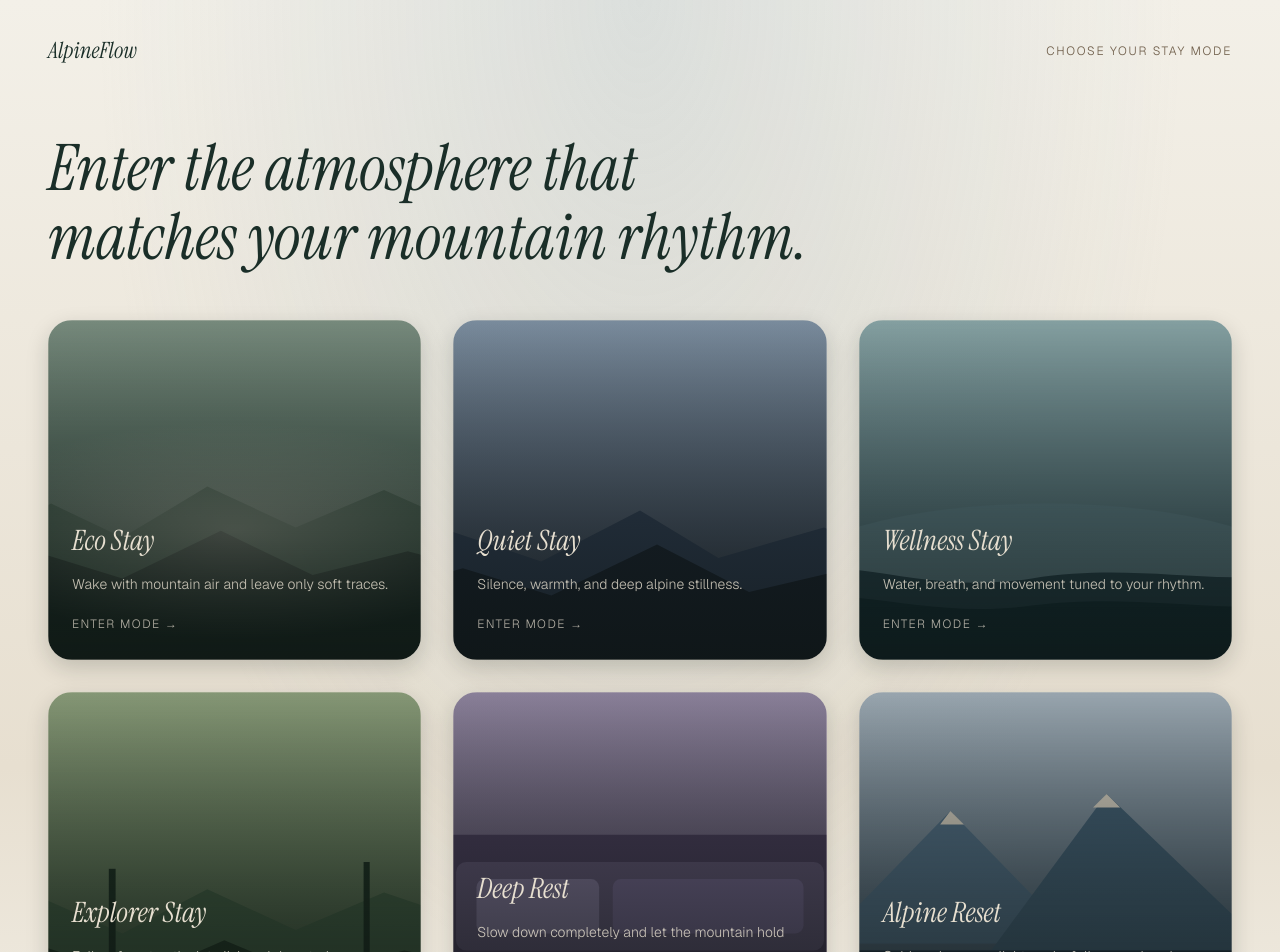
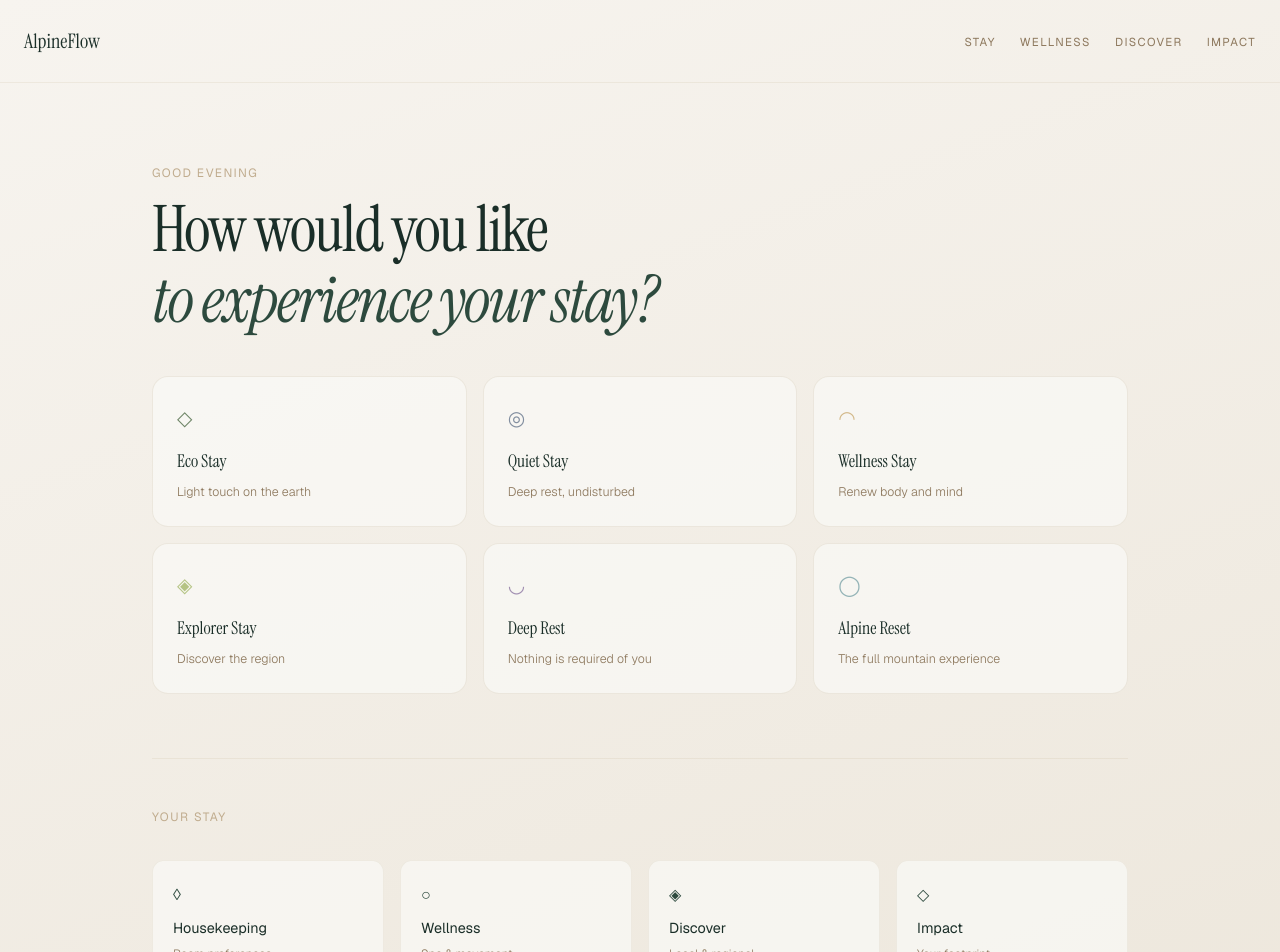
Before and after one commit to aliciafrommann-creator/SystemsBuilder, a Next.js app: page /guest in a window 1280 px wide. Shown: the top 952 px of the page. Built offline with nearby package versions, Linux system fonts and the light colour scheme.

Commit message:
fix: restore guest page with photo backgrounds

```diff
--- a/app/guest/page.tsx
+++ b/app/guest/page.tsx
@@ -1,178 +1,78 @@
 'use client'
 
-import { useMemo, useState } from 'react'
+import { useState, useEffect } from 'react'
 import Link from 'next/link'
-import { useRouter } from 'next/navigation'
 
-type StayMode = {
-  id: 'eco' | 'quiet' | 'wellness' | 'explorer' | 'deep-rest' | 'alpine-reset'
-  name: string
-  line: string
-  route: string
-  image: string
-}
-
-const STAY_MODES: StayMode[] = [
-  {
-    id: 'eco',
-    name: 'Eco Stay',
-    line: 'Wake with mountain air and leave only soft traces.',
-    route: '/guest/sustainability',
-    image:
-      "linear-gradient(180deg, rgba(10,16,14,0.18) 0%, rgba(10,16,14,0.72) 100%), url('/images/modes/eco-stay.svg')",
-  },
-  {
-    id: 'quiet',
-    name: 'Quiet Stay',
-    line: 'Silence, warmth, and deep alpine stillness.',
-    route: '/guest/housekeeping',
-    image:
-      "linear-gradient(180deg, rgba(10,16,14,0.16) 0%, rgba(10,16,14,0.72) 100%), url('/images/modes/quiet-stay.svg')",
-  },
-  {
-    id: 'wellness',
-    name: 'Wellness Stay',
-    line: 'Water, breath, and movement tuned to your rhythm.',
-    route: '/guest/wellness',
-    image:
-      "linear-gradient(180deg, rgba(10,16,14,0.18) 0%, rgba(10,16,14,0.72) 100%), url('/images/modes/wellness-stay.svg')",
-  },
-  {
-    id: 'explorer',
-    name: 'Explorer Stay',
-    line: 'Follow forest paths into living alpine stories.',
-    route: '/guest/discovery',
-    image:
-      "linear-gradient(180deg, rgba(10,16,14,0.16) 0%, rgba(10,16,14,0.72) 100%), url('/images/modes/explorer-stay.svg')",
-  },
-  {
-    id: 'deep-rest',
-    name: 'Deep Rest',
-    line: 'Slow down completely and let the mountain hold you.',
-    route: '/guest/housekeeping',
-    image:
-      "linear-gradient(180deg, rgba(10,16,14,0.16) 0%, rgba(10,16,14,0.74) 100%), url('/images/modes/deep-rest.svg')",
-  },
-  {
-    id: 'alpine-reset',
-    name: 'Alpine Reset',
-    line: 'Cold peaks, warm light, and a full renewal cycle.',
-    route: '/guest/discovery',
-    image:
-      "linear-gradient(180deg, rgba(10,16,14,0.16) 0%, rgba(10,16,14,0.7) 100%), url('/images/modes/alpine-reset.svg')",
-  },
+const STAY_MODES = [
+  { id: 'eco',         name: 'Eco Stay',      subtitle: 'Light touch on the earth',      color: '#2D4A3E', accent: 'rgba(74,103,65,0.8)',   bg: 'linear-gradient(135deg, #1A2E28 0%, #2D4A3E 100%)', icon: '◇', description: 'Minimal footprint, maximum connection to nature.' },
+  { id: 'quiet',       name: 'Quiet Stay',    subtitle: 'Deep rest, undisturbed',        color: '#2A3040', accent: 'rgba(100,116,139,0.8)', bg: 'linear-gradient(135deg, #1E2638 0%, #2A3040 100%)', icon: '◎', description: 'Privacy, silence, and complete restoration.' },
+  { id: 'wellness',    name: 'Wellness Stay', subtitle: 'Renew body and mind',           color: '#3D2E28', accent: 'rgba(201,169,110,0.8)', bg: 'linear-gradient(135deg, #2C1E18 0%, #3D2E28 100%)', icon: '◠', description: 'Spa access, movement, and nourishment aligned.' },
+  { id: 'explorer',    name: 'Explorer Stay', subtitle: 'Discover the region',           color: '#2D3A28', accent: 'rgba(164,183,104,0.8)', bg: 'linear-gradient(135deg, #1E2C18 0%, #2D3A28 100%)', icon: '◈', description: 'Guided by local wisdom, off the beaten path.' },
+  { id: 'deep-rest',   name: 'Deep Rest',     subtitle: 'Nothing is required of you',   color: '#302838', accent: 'rgba(139,116,160,0.8)', bg: 'linear-gradient(135deg, #221830 0%, #302838 100%)', icon: '◡', description: 'Maximum comfort, zero decisions, pure presence.' },
+  { id: 'alpine-reset',name: 'Alpine Reset',  subtitle: 'The full mountain experience', color: '#283040', accent: 'rgba(123,163,168,0.8)', bg: 'linear-gradient(135deg, #18222E 0%, #283040 100%)', icon: '◯', description: 'Cold air, warm fires, and the rhythm of the mountain.' },
 ]
 
 export default function GuestHub() {
-  const router = useRouter()
-  const [activeMode, setActiveMode] = useState<StayMode['id'] | null>(null)
-  const [transitioning, setTransitioning] = useState(false)
-
-  const selected = useMemo(
-    () => STAY_MODES.find((mode) => mode.id === activeMode) ?? null,
-    [activeMode]
-  )
-
-  const enterMode = (mode: StayMode) => {
-    sessionStorage.setItem('alpineflow_mode', mode.id)
-    sessionStorage.setItem('alpineflow_mode_name', mode.name)
-    setTransitioning(true)
-    window.setTimeout(() => {
-      router.push(mode.route)
-    }, 420)
-  }
+  const [activeMode, setActiveMode] = useState<string | null>(null)
+  const [loaded, setLoaded] = useState(false)
+  useEffect(() => { const t = setTimeout(() => setLoaded(true), 80); return () => clearTimeout(t) }, [])
+  const selected = STAY_MODES.find(m => m.id === activeMode)
 
   return (
-    <main className="relative min-h-screen overflow-hidden bg-[var(--color-fog)]">
-      <div className="absolute inset-0 bg-[radial-gradient(ellipse_at_top,rgba(151,174,187,0.26),transparent_60%),linear-gradient(180deg,var(--color-fog)_0%,var(--color-linen)_65%,var(--color-fog)_100%)]" />
-
-      <header className="relative z-10 flex items-center justify-between px-8 py-8 md:px-12">
-        <Link
-          href="/"
-          className="text-[var(--color-deep)] no-underline"
-          style={{ fontFamily: 'var(--font-serif)', fontStyle: 'italic', fontSize: '1.4rem' }}
-        >
-          AlpineFlow
-        </Link>
-        <p className="text-[var(--color-earth)] text-xs tracking-[0.14em] uppercase">Choose your stay mode</p>
+    <main style={{ minHeight: '100vh', background: selected ? selected.bg : 'linear-gradient(160deg, #F7F4EF 0%, #EDE7DC 100%)', transition: 'background 1.2s cubic-bezier(0.16,1,0.3,1)' }}>
+      <header style={{ display:'flex', alignItems:'center', justifyContent:'space-between', padding:'1.5rem', borderBottom: selected ? '1px solid rgba(255,255,255,0.06)' : '1px solid rgba(200,184,154,0.2)' }}>
+        <Link href="/"><span style={{ fontFamily:'var(--font-serif)', fontWeight:300, fontSize:'1.25rem', color: selected ? 'rgba(250,250,247,0.8)' : 'var(--color-deep)', cursor:'pointer', transition:'color 1s ease' }}>AlpineFlow</span></Link>
+        <nav style={{ display:'flex', gap:'1.5rem' }}>
+          {[{l:'Stay',h:'/guest'},{l:'Wellness',h:'/guest/wellness'},{l:'Discover',h:'/guest/discovery'},{l:'Impact',h:'/guest/sustainability'}].map(n=>(
+            <Link key={n.l} href={n.h}><span className="text-label" style={{ color: selected ? 'rgba(237,231,220,0.55)' : 'var(--color-bark)', transition:'color 1s ease', fontSize:'0.72rem', cursor:'pointer' }}>{n.l}</span></Link>
+          ))}
+        </nav>
       </header>
 
-      <section className="relative z-10 px-8 pb-16 pt-8 md:px-12">
-        <h1
-          className="max-w-3xl text-[var(--color-deep)]"
-          style={{
-            fontFamily: 'var(--font-serif)',
-            fontStyle: 'italic',
-            fontSize: 'clamp(2.4rem, 5vw, 4.2rem)',
-            lineHeight: 1.08,
-            marginBottom: '48px',
-          }}
-        >
-          Enter the atmosphere that matches your mountain rhythm.
+      <div className="max-w-5xl mx-auto px-6 py-20" style={{ opacity: loaded?1:0, transform: loaded?'none':'translateY(16px)', transition:'all 1s cubic-bezier(0.16,1,0.3,1)' }}>
+        <p className="text-label mb-3" style={{ color: selected ? 'rgba(201,169,110,0.7)' : 'var(--color-stone)', transition:'color 1s ease' }}>Good evening</p>
+        <h1 style={{ fontFamily:'var(--font-serif)', fontWeight:300, fontSize:'clamp(2.5rem,5vw,4rem)', letterSpacing:'-0.025em', lineHeight:1.1, color: selected?'#FAFAF7':'var(--color-deep)', transition:'color 1s ease', marginBottom:'2.5rem' }}>
+          How would you like
+          <br /><em style={{ fontStyle:'italic', color: selected?'rgba(201,169,110,0.9)':'var(--color-forest)' }}>to experience your stay?</em>
         </h1>
 
-        <div className="grid grid-cols-1 gap-6 md:gap-8 md:grid-cols-2 xl:grid-cols-3">
-          {STAY_MODES.map((mode) => {
-            const isActive = activeMode === mode.id
-            return (
-              <button
-                key={mode.id}
-                type="button"
-                onMouseEnter={() => setActiveMode(mode.id)}
-                onFocus={() => setActiveMode(mode.id)}
-                onClick={() => enterMode(mode)}
-                className="group relative min-h-[340px] overflow-hidden rounded-3xl text-left"
-                style={{
-                  backgroundImage: mode.image,
-                  backgroundSize: 'cover',
-                  backgroundPosition: 'center',
-                  transform: isActive ? 'translateY(-4px)' : 'translateY(0)',
-                  transition: 'transform var(--duration-cinematic) var(--ease-cinematic), box-shadow var(--duration-cinematic) var(--ease-cinematic)',
-                  boxShadow: isActive ? '0 20px 46px rgba(15,28,24,0.28)' : '0 8px 22px rgba(15,28,24,0.18)',
-                }}
-              >
-                <div className="absolute inset-0 border border-[rgba(231,223,208,0.28)]" />
-                <div className="absolute inset-x-0 bottom-0 p-6">
-                  <p className="mb-2 text-[var(--color-linen)]" style={{ fontFamily: 'var(--font-serif)', fontSize: '1.75rem', fontStyle: 'italic' }}>
-                    {mode.name}
-                  </p>
-                  <p className="text-[rgba(231,223,208,0.82)] text-sm leading-6">{mode.line}</p>
-                  <span
-                    className="mt-5 inline-block text-xs uppercase tracking-[0.12em] text-[rgba(231,223,208,0.74)]"
-                    style={{ transition: 'opacity var(--duration-cinematic) var(--ease-cinematic)' }}
-                  >
-                    Enter mode →
-                  </span>
-                </div>
-              </button>
-            )
-          })}
+        <div className="grid grid-cols-2 md:grid-cols-3 gap-4 mb-16">
+          {STAY_MODES.map(mode => (
+            <button key={mode.id} onClick={() => setActiveMode(activeMode===mode.id?null:mode.id)}
+              className="relative text-left overflow-hidden rounded-2xl p-6"
+              style={{ background: activeMode===mode.id ? 'rgba(255,255,255,0.12)' : selected ? 'rgba(255,255,255,0.05)' : 'rgba(250,250,247,0.7)', border: activeMode===mode.id ? `1px solid ${mode.accent}` : selected ? '1px solid rgba(255,255,255,0.08)' : '1px solid rgba(200,184,154,0.25)', transition:'all 500ms cubic-bezier(0.16,1,0.3,1)', cursor:'pointer', boxShadow: activeMode===mode.id ? '0 8px 40px rgba(0,0,0,0.25)' : 'none' }}>
+              <span style={{ display:'block', fontSize:'1.25rem', marginBottom:'0.75rem', color:mode.accent, transition:'all 400ms ease' }}>{mode.icon}</span>
+              <h3 style={{ fontFamily:'var(--font-serif)', fontWeight:400, fontSize:'1.1rem', color:selected?'#FAFAF7':'var(--color-deep)', marginBottom:'0.25rem', transition:'color 1s ease' }}>{mode.name}</h3>
+              <p style={{ fontSize:'0.78rem', color:selected?'rgba(237,231,220,0.5)':'var(--color-bark)', transition:'color 1s ease' }}>{mode.subtitle}</p>
+              {activeMode===mode.id && <p style={{ fontSize:'0.85rem', color:'rgba(237,231,220,0.7)', lineHeight:1.6, marginTop:'1rem', borderTop:'1px solid rgba(255,255,255,0.1)', paddingTop:'1rem' }}>{mode.description}</p>}
+            </button>
+          ))}
         </div>
 
-        <div className="mt-16 flex items-center justify-center">
-          {selected ? (
-            <button
-              type="button"
-              onClick={() => enterMode(selected)}
-              className="rounded-full bg-[var(--color-moss)] px-7 py-3 text-sm uppercase tracking-[0.1em] text-[var(--color-linen)]"
-              style={{ transition: 'opacity var(--duration-cinematic) var(--ease-cinematic)' }}
-            >
-              Continue with {selected.name}
-            </button>
-          ) : (
-            <p className="text-[var(--color-earth)] text-sm">Hover any card and step into your stay.</p>
-          )}
+        {activeMode && (
+          <div className="flex gap-4 mb-16">
+            <button className="btn-primary" style={{ background:selected?.accent.replace('0.8','1')??'var(--color-forest)', fontSize:'0.9rem', padding:'0.875rem 2.5rem' }}>Set {selected?.name}</button>
+            <button onClick={()=>setActiveMode(null)} style={{ background:'transparent', border:'1px solid rgba(255,255,255,0.15)', color:'rgba(237,231,220,0.6)', padding:'0.875rem 1.75rem', borderRadius:100, fontSize:'0.875rem', cursor:'pointer' }}>Clear</button>
+          </div>
+        )}
+
+        <div style={{ borderTop: selected?'1px solid rgba(255,255,255,0.08)':'1px solid rgba(200,184,154,0.2)', paddingTop:'3rem', transition:'border-color 1s ease' }}>
+          <p className="text-label mb-8" style={{ color:selected?'rgba(237,231,220,0.4)':'var(--color-stone)', transition:'color 1s ease' }}>Your stay</p>
+          <div className="grid grid-cols-2 md:grid-cols-4 gap-4">
+            {[{l:'Housekeeping',s:'Room preferences',h:'/guest/housekeeping',i:'◊'},{l:'Wellness',s:'Spa & movement',h:'/guest/wellness',i:'○'},{l:'Discover',s:'Local & regional',h:'/guest/discovery',i:'◈'},{l:'Impact',s:'Your footprint',h:'/guest/sustainability',i:'◇'}].map(a=>(
+              <Link key={a.l} href={a.h}>
+                <div className="rounded-xl p-5 cursor-pointer" style={{ background:selected?'rgba(255,255,255,0.05)':'rgba(250,250,247,0.7)', border:selected?'1px solid rgba(255,255,255,0.07)':'1px solid rgba(200,184,154,0.2)', transition:'all 400ms ease' }}
+                  onMouseEnter={e=>{(e.currentTarget as HTMLDivElement).style.transform='translateY(-2px)'}}
+                  onMouseLeave={e=>{(e.currentTarget as HTMLDivElement).style.transform='none'}}>
+                  <p style={{ fontSize:'1rem', marginBottom:'0.5rem', color:selected?'rgba(201,169,110,0.7)':'var(--color-forest)', transition:'color 1s ease' }}>{a.i}</p>
+                  <p style={{ fontWeight:400, fontSize:'0.9rem', color:selected?'#FAFAF7':'var(--color-deep)', marginBottom:'0.2rem', transition:'color 1s ease' }}>{a.l}</p>
+                  <p style={{ fontSize:'0.75rem', color:selected?'rgba(237,231,220,0.4)':'var(--color-bark)', transition:'color 1s ease' }}>{a.s}</p>
+                </div>
+              </Link>
+            ))}
+          </div>
         </div>
-      </section>
-
-      <div
-        className="pointer-events-none absolute inset-0 z-20"
-        style={{
-          opacity: transitioning ? 1 : 0,
-          transition: 'opacity var(--duration-cinematic) var(--ease-cinematic)',
-          background: 'rgba(12,20,16,0.74)',
-        }}
-      />
+      </div>
     </main>
   )
 }
```
